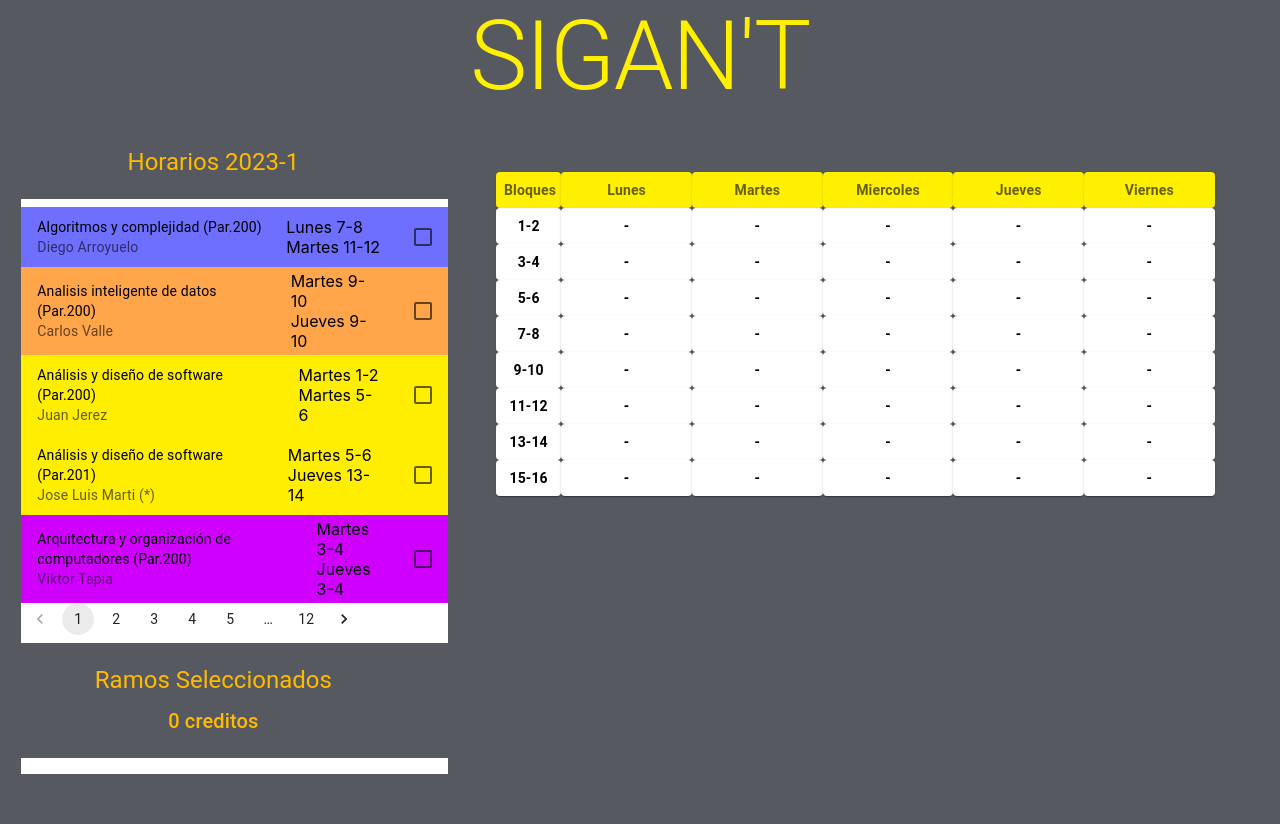
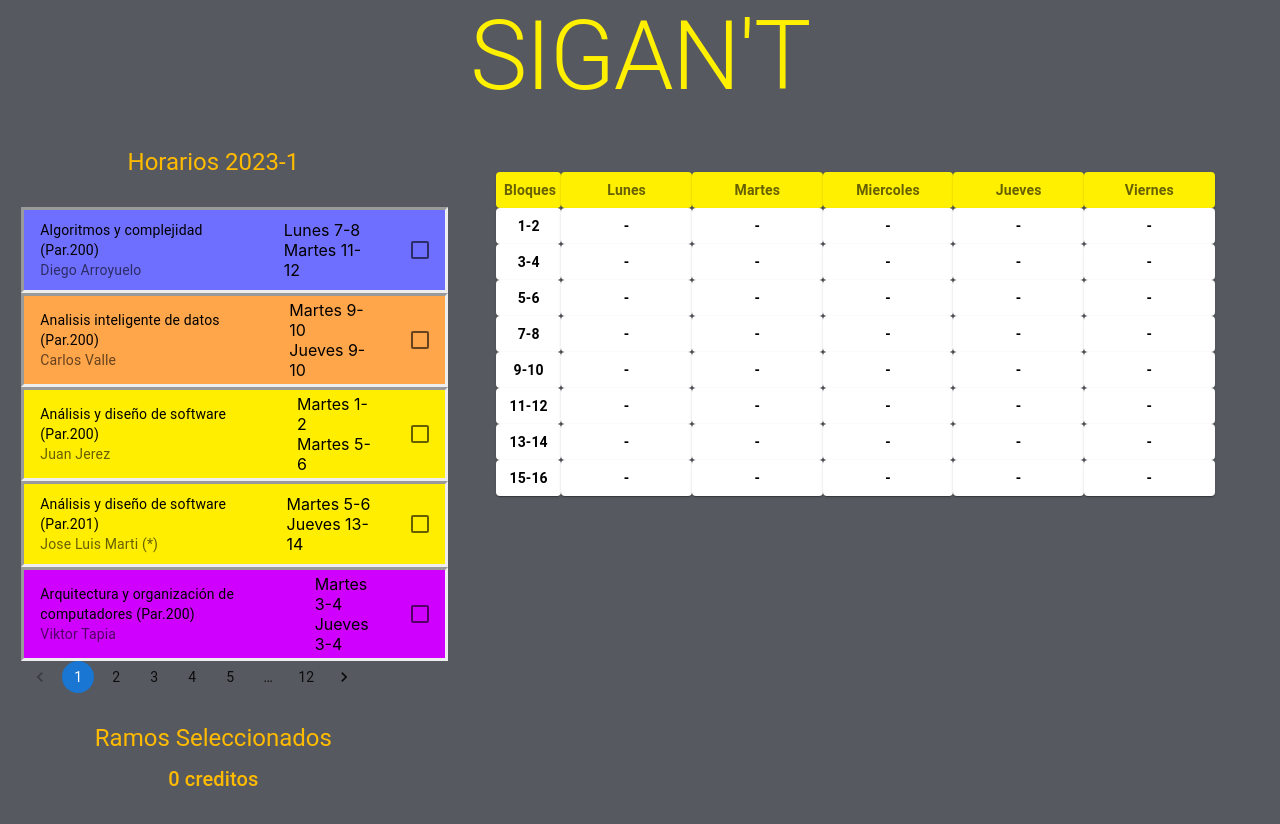
Before and after one commit to joaquinuc150/horarios-usm, a React (Create React App) app: page / in a window 1280 px wide. Shown: the top 824 px of the page. Before the commit the page ends 800 px from the top, so only its background shows below. Built offline with nearby package versions, Linux system fonts and the light colour scheme.

Commit message:
color fix

```diff
--- a/src/components/chooseHorario.js
+++ b/src/components/chooseHorario.js
@@ -45,7 +45,7 @@ function Opciones({ramosPage, ramos, setRamos, checked, setChecked}) {
     const labelId = `checkbox-list-secondary-label-${value.name}`;
     return (
       <ListItem
-        sx={{ backgroundColor: value.color}}
+        sx={{ backgroundColor: value.color, borderStyle: 'inset'}}
         key={value.id}
         secondaryAction={
           <Checkbox
@@ -87,9 +87,9 @@ export function ChooseHorario( {ramos, setRamos, checked, setChecked}) {
   }, [page, sortSchedule])
 
   return (
-    <List dense sx={{ margin: '5%', width: '100%', bgcolor: 'background.paper' }}>
+    <List dense sx={{ margin: '5%', width: '100%' }}>
       <Opciones ramosPage={ramosPage} setRamosPage={setRamosPage} ramos={ramos} setRamos={setRamos} checked={checked} setChecked={setChecked} />
-      <Pagination count={numberPages} page={page} onChange={(e, value) => setPage(value)} />
+      <Pagination color='primary' count={numberPages} page={page} onChange={(e, value) => setPage(value)} />
     </List>
   );
 }
--- a/src/components/choosedRamos.js
+++ b/src/components/choosedRamos.js
@@ -6,6 +6,7 @@ import ListItemButton from '@mui/material/ListItemButton';
 import ListItemText from '@mui/material/ListItemText';
 import IconButton from '@mui/material/IconButton';
 import DeleteIcon from '@mui/icons-material/Delete';
+import { colorBackground } from '../constants/constants';
 
 export function ChoosedRamos( {ramos, setRamos, checked, setChecked} ) {
     const handleDelete = (value) => () => {
@@ -25,7 +26,7 @@ export function ChoosedRamos( {ramos, setRamos, checked, setChecked} ) {
     };
 
     return (
-    <List dense sx={{ margin: '5%', width: '100%', bgcolor: 'background.paper' }}>
+    <List dense sx={{ margin: '5%', width: '100%', bgcolor: colorBackground }}>
       {ramos.map((value, index) => {
         return (
           <ListItem
--- a/src/constants/constants.js
+++ b/src/constants/constants.js
@@ -1,3 +1,4 @@
+export const colorBackground = "#56595f"
 export const colorYellow = "#ffee00"
 export const colorBlue = "#6f6fff"
 export const colorPurple = "#d000ff"
```
